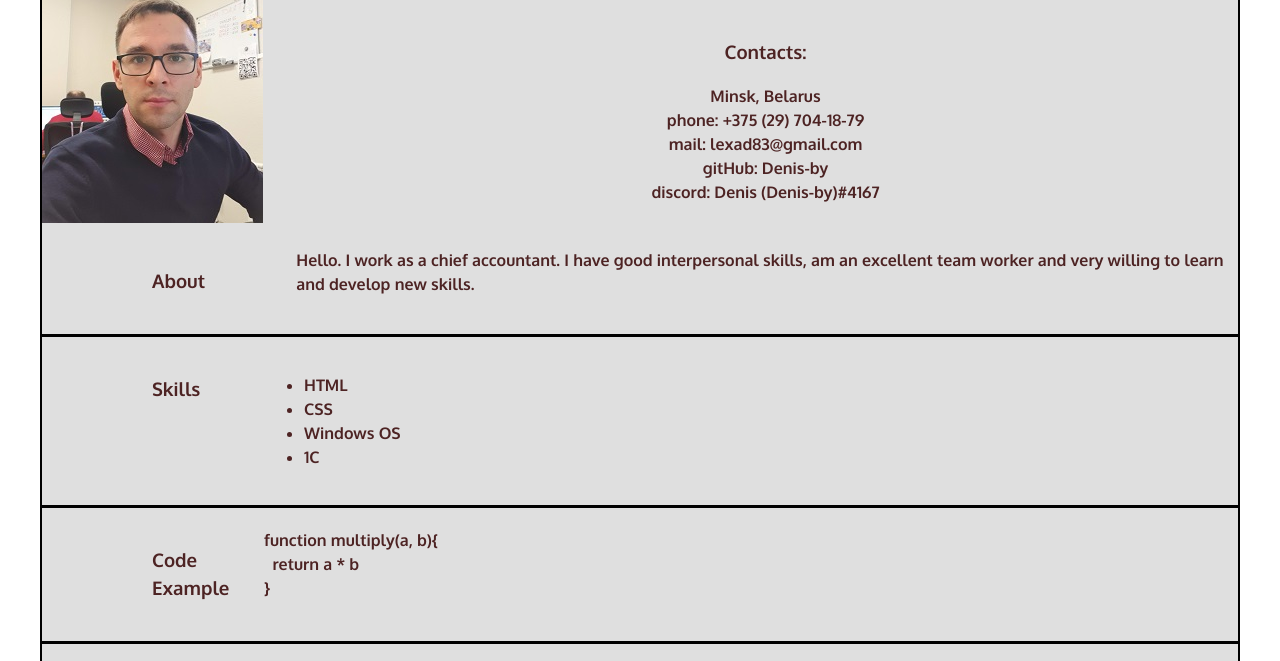
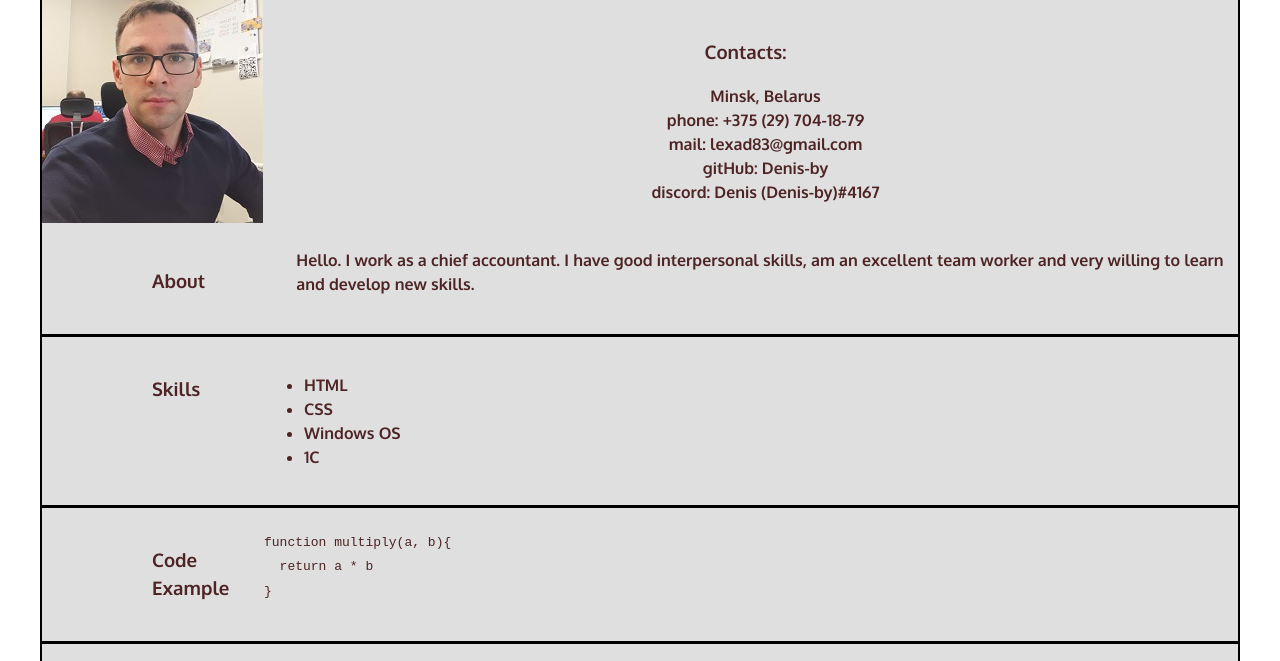
Before and after one commit to Denis-by/rsschool-cv-2, a plain HTML site: page index.html in a window 1280 px wide. Shown: the part 118-779 px from the top of the page. Drawn offline with Linux system fonts and the light colour scheme.

Commit message:
fix: changed files

```diff
--- a/index.html
+++ b/index.html
@@ -16,13 +16,13 @@
                  <a href="#code" class="nav-link">Code</a>
                  <a href="#education" class="nav-link">Education</a>
                  <a href="#Languages" class="nav-link">Languages</a></nav>
-
+</header>
 <main class="container-main wrapper">
     <div class="container-foto">
         <img src="foto.jpg" alt="my photo">
         <div class="container-contact">
                 <div><h1>Stratonau Dzianis</h1></div>
-                <div><ul id="contacts"><h3>Contacts:</h3>
+                <div><h3>Contacts:</h3><ul id="contacts">
                     <li class="li-contact">Minsk, Belarus</li>
                     <li class="li-contact">phone: +375 (29) 704-18-79</li>
                     <li class="li-contact">mail: lexad83@gmail.com</li>
@@ -58,7 +58,7 @@
          <div class="Conteiner-CodeExample">
              <div class="code" id="code"><h3>Code Example</h3></div>
              <div>
-                    function multiply(a, b){<br>
+                <code>function multiply(a, b){<br>
                     &nbsp;&nbsp;return a * b<br>
                     }
                 </code>
@@ -82,7 +82,7 @@
             </ul></div>
         </div>
     </div>
-    </div>
+
 
 </main>
 <footer class="container-footer wrapper">
```
